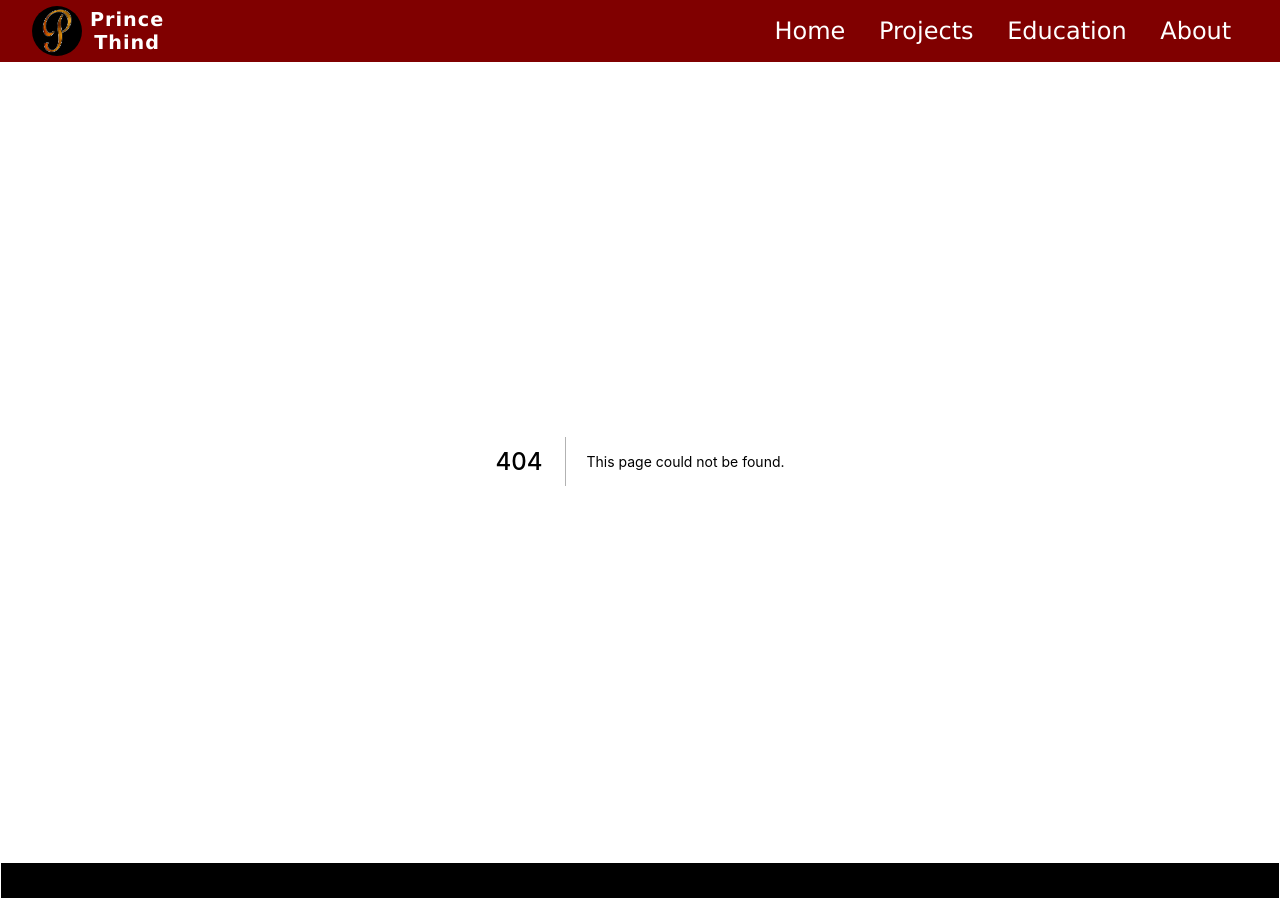
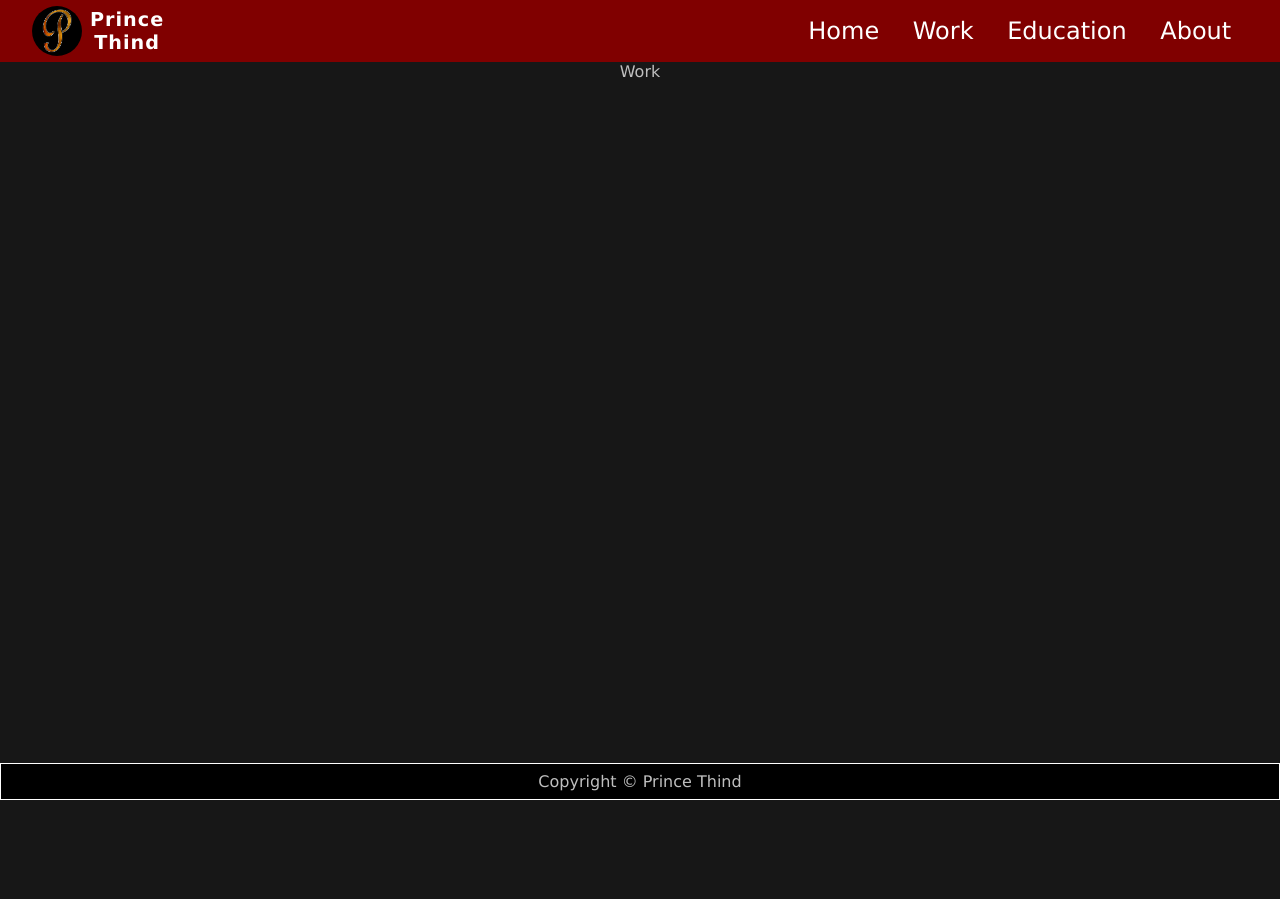
Before and after one commit to prince-thind/prince-thind.github.io, a Next.js app: page /work in a window 1280 px wide. Before the commit this address had no page. After the commit the page ends 800 px from the top, so only its background shows below. Built offline with nearby package versions, Linux system fonts and the light colour scheme.

Commit message:
change projects to work

```diff
--- a/components/header.js
+++ b/components/header.js
@@ -30,8 +30,8 @@ export default function Header() {
             </Link>
           </li>
           <li>
-            <Link href="/projects">
-              <a className={styles["nav-item"]}>Projects</a>
+            <Link href="/work">
+              <a className={styles["nav-item"]}>Work</a>
             </Link>
           </li>
           <li>
--- a/pages/index.js
+++ b/pages/index.js
@@ -26,8 +26,8 @@ export default function Home() {
           <p>Hello, I am Prince Thind, a Full Stack web developer and Programmer working to create the best websites with modern technologies like React and ExpressJS. Visit my Dedicated <Link href="/about"><a>about</a></Link> Page to know more about me.</p>
           <ul>
             <li>
-              <Link href="/projects">
-                <a>Projects</a>
+              <Link href="/work">
+                <a>work</a>
               </Link>
             </li>
             <li>
--- a/pages/projects.js
+++ b/pages/work.js
@@ -1,12 +1,12 @@
 import Head from "next/head";
 
-export default function Projects() {
+export default function Work() {
   return (
     <div>
       <Head>
-        <title>Projects</title>
+        <title>Work</title>
       </Head>
-      Projects
+      Work
     </div>
   );
 }
```
